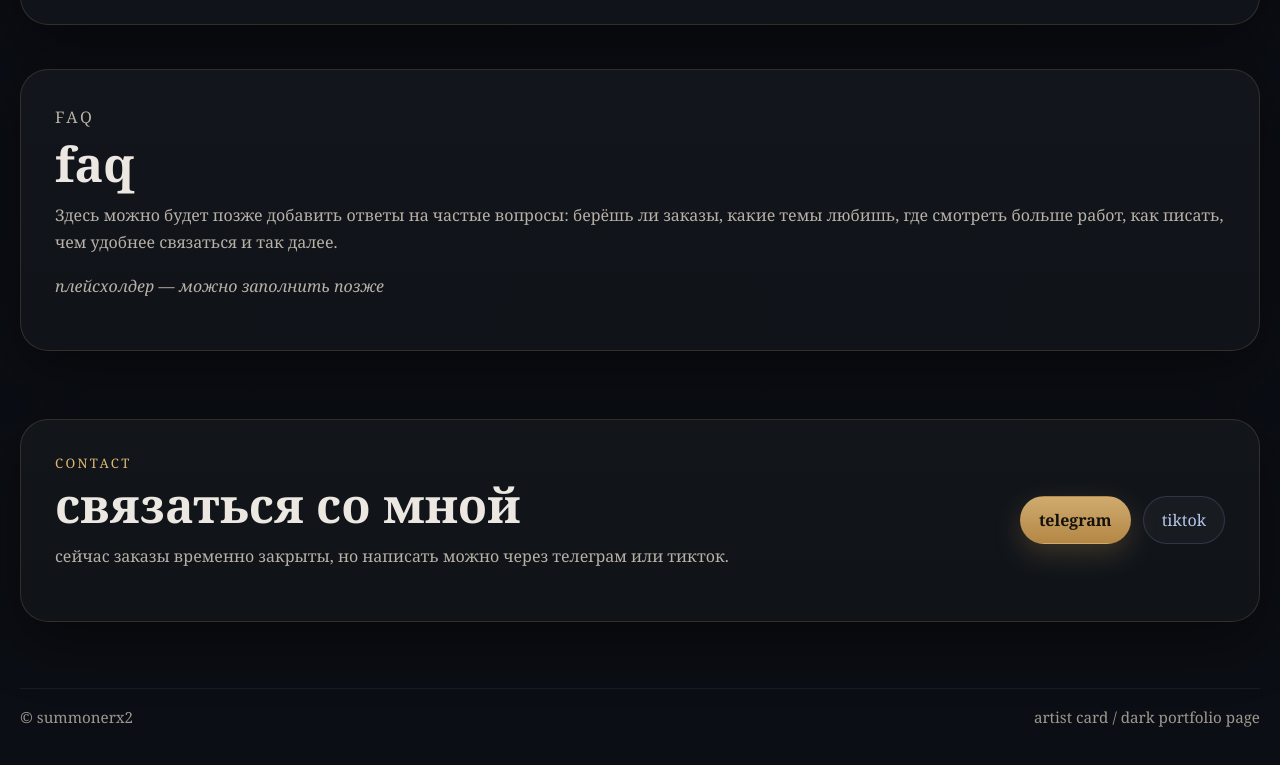
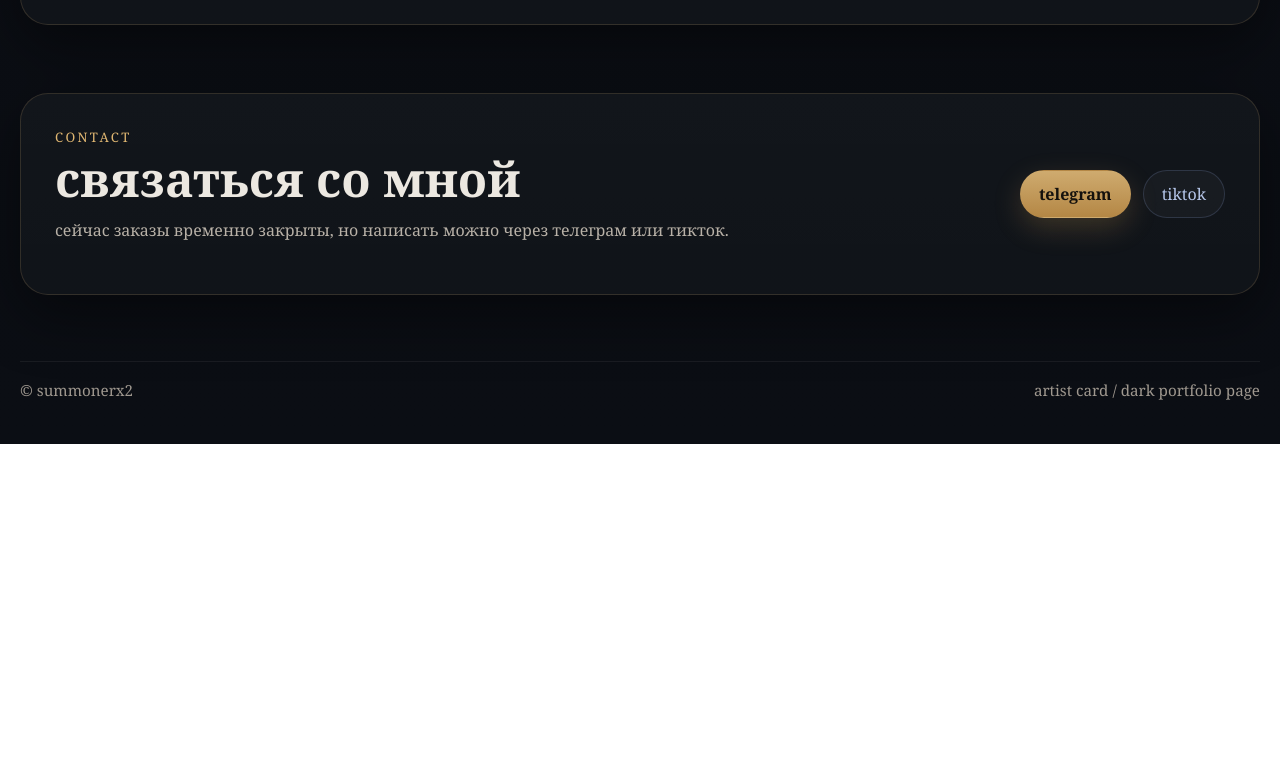
Before and after one commit to summonerx222/literallyme, a plain HTML site: page index.html in a window 1280 px wide. Shown: the part 4267-5032 px from the top of the page. After the commit the page ends 4711 px from the top, so only its background shows below. Drawn offline with Linux system fonts and the light colour scheme.

Commit message:
Update index.html

```diff
--- a/index.html
+++ b/index.html
@@ -172,21 +172,6 @@
         </div>
       </section>
 
-      <section id="faq" class="section section-soft">
-        <div class="container">
-          <div class="content-card placeholder-card">
-            <p class="eyebrow">faq</p>
-            <h2>faq</h2>
-            <p>
-              Здесь можно будет позже добавить ответы на частые вопросы:
-              берёшь ли заказы, какие темы любишь, где смотреть больше работ,
-              как писать, чем удобнее связаться и так далее.
-            </p>
-            <p class="placeholder-note">плейсхолдер — можно заполнить позже</p>
-          </div>
-        </div>
-      </section>
-
       <section id="contacts" class="section">
         <div class="container">
           <div class="contact-card">
```
